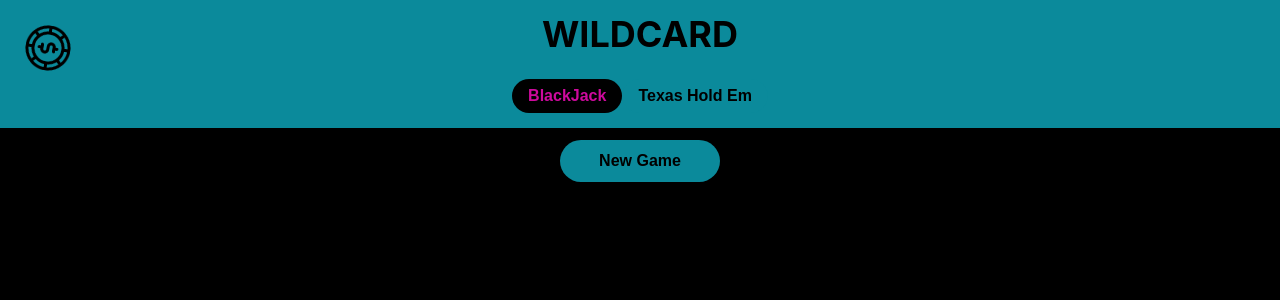
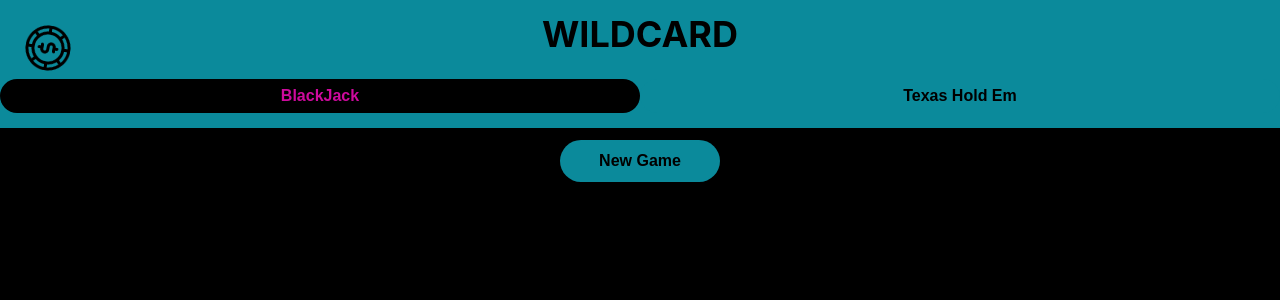
Before and after one commit to DNYFZR/wildcard, a React (Create React App) app: page / in a window 1280 px wide. Shown: the top 300 px of the page. Built offline with nearby package versions, Linux system fonts and the light colour scheme.

Commit message:
Updated App.css

```diff
--- a/src/App.css
+++ b/src/App.css
@@ -57,7 +57,6 @@ button:hover {
 
 .game-winner {
   margin: auto auto;
-  width: 50vmin;
   color: rgb(11, 138, 155);
   border: solid 1px rgb(11, 138, 155);
   border-radius: 30px;
@@ -91,8 +90,8 @@ button:hover {
   border: none;
   border-radius: 30px;
   background-color: rgb(11, 138, 155);
-  height: fit-content;
-  width: fit-content;
+  height: auto;
+  width: 100vmax;
   padding: 1vmin 2vmin;
   font-size: calc(8px + 1vmin);
   font-weight: bold;
@@ -102,7 +101,7 @@ button:hover {
 .cc-button-selected {
   color: rgb(206, 10, 157);
   background-color: black;
-  text-emphasis: bold;
+  font-weight: bold;
 
 }
 
```
